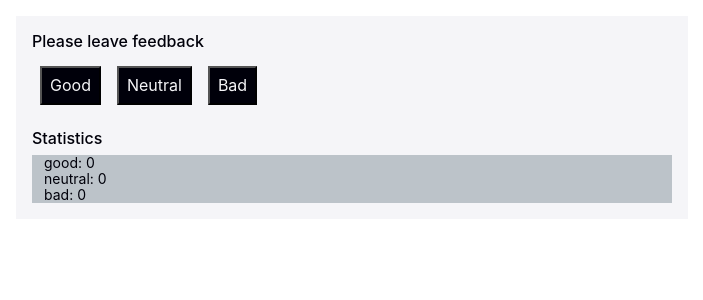
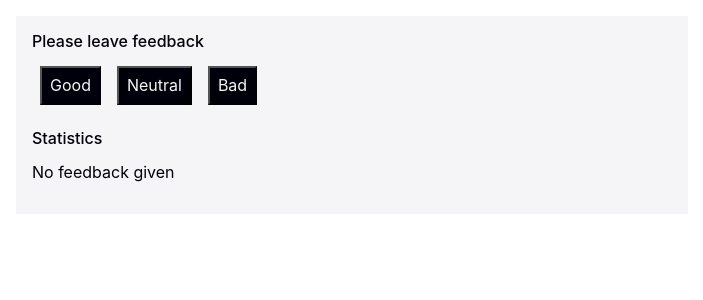
Before and after one commit to sigizmunde/goit-react-hw-02-feedback, a React (Create React App) app: page / in a window 1280 px wide. Shown: the top 300 px of the page, without its empty margins (288-991 px from the left). Built offline with nearby package versions, Linux system fonts and the light colour scheme.

Commit message:
statistics block enhanced

```diff
--- a/src/components/App.jsx
+++ b/src/components/App.jsx
@@ -25,7 +25,17 @@ class App extends React.Component {
       return { bad: bad + 1 };
     });
 
+  countTotalFeedback = () =>
+    Object.values(this.state).reduce((acc, item) => acc + item, 0);
+
+  countPositiveFeedbackPercentage = () =>
+    this.countTotalFeedback() &&
+    Math.round((this.state.good / this.countTotalFeedback()) * 1000) / 10;
+
   render() {
+    const { good, neutral, bad } = this.state;
+    const total = this.countTotalFeedback();
+    const goodPercent = this.countPositiveFeedbackPercentage();
     return (
       <Box className="app" column width="50%">
         <div>
@@ -38,7 +48,13 @@ class App extends React.Component {
         </div>
         <div>
           <Caption className="block__caption">Statistics</Caption>
-          <Statistics state={this.state} />
+          <Statistics
+            good={good}
+            neutral={neutral}
+            bad={bad}
+            total={total}
+            positivePercentage={goodPercent}
+          />
         </div>
       </Box>
     );
--- a/src/components/FeedbackOptions/FeedbackOptions.styled.js
+++ b/src/components/FeedbackOptions/FeedbackOptions.styled.js
@@ -12,4 +12,9 @@ export const Button = styled.button`
   padding: 8px;
   color: var(--light-color);
   background-color: var(--dark-color);
+  cursor: pointer;
+  &:hover {
+    color: var(--dark-color);
+    background-color: white;
+  }
 `;
--- a/src/components/Statistics/Statistics.jsx
+++ b/src/components/Statistics/Statistics.jsx
@@ -1,15 +1,19 @@
 import React from "react";
 import { StatList, StatItem } from "./Statistics.styled";
 
-function Statistics({ state }) {
-  const stateKeys = Object.keys(state);
+function Statistics({ good, neutral, bad, total, positivePercentage }) {
+  if (total === 0) {
+    return <p>No feedback given</p>;
+  }
   return (
     <StatList className="stats__list">
-      {stateKeys.map((key) => (
-        <StatItem className="stats__item" key={key}>
-          {key}: {state[key]}
-        </StatItem>
-      ))}
+      <StatItem className="stats__item">Good: {good}</StatItem>
+      <StatItem className="stats__item">Neutral: {neutral}</StatItem>
+      <StatItem className="stats__item">Bad: {bad}</StatItem>
+      <StatItem className="stats__item">Total: {total}</StatItem>
+      <StatItem className="stats__item">
+        Positive feedback: {positivePercentage + "%"}
+      </StatItem>
     </StatList>
   );
 }
--- a/src/components/Statistics/Statistics.styled.js
+++ b/src/components/Statistics/Statistics.styled.js
@@ -4,7 +4,7 @@ export const StatList = styled.ul`
   list-style: none;
   margin: 0;
   padding: 0 8px 0;
-  background-color: var(--mid-light-color);
+  background-color: white;
 `;
 
 export const StatItem = styled.li`
```
